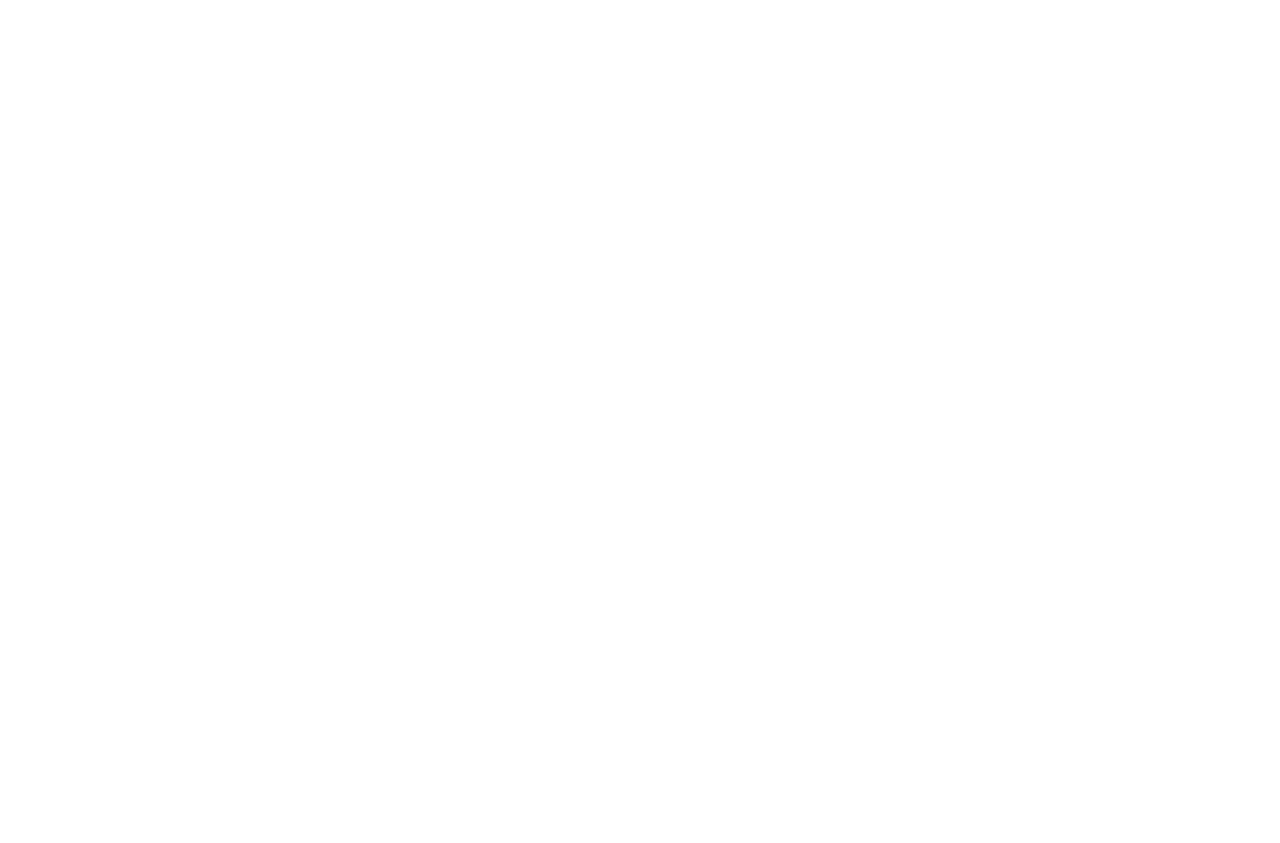
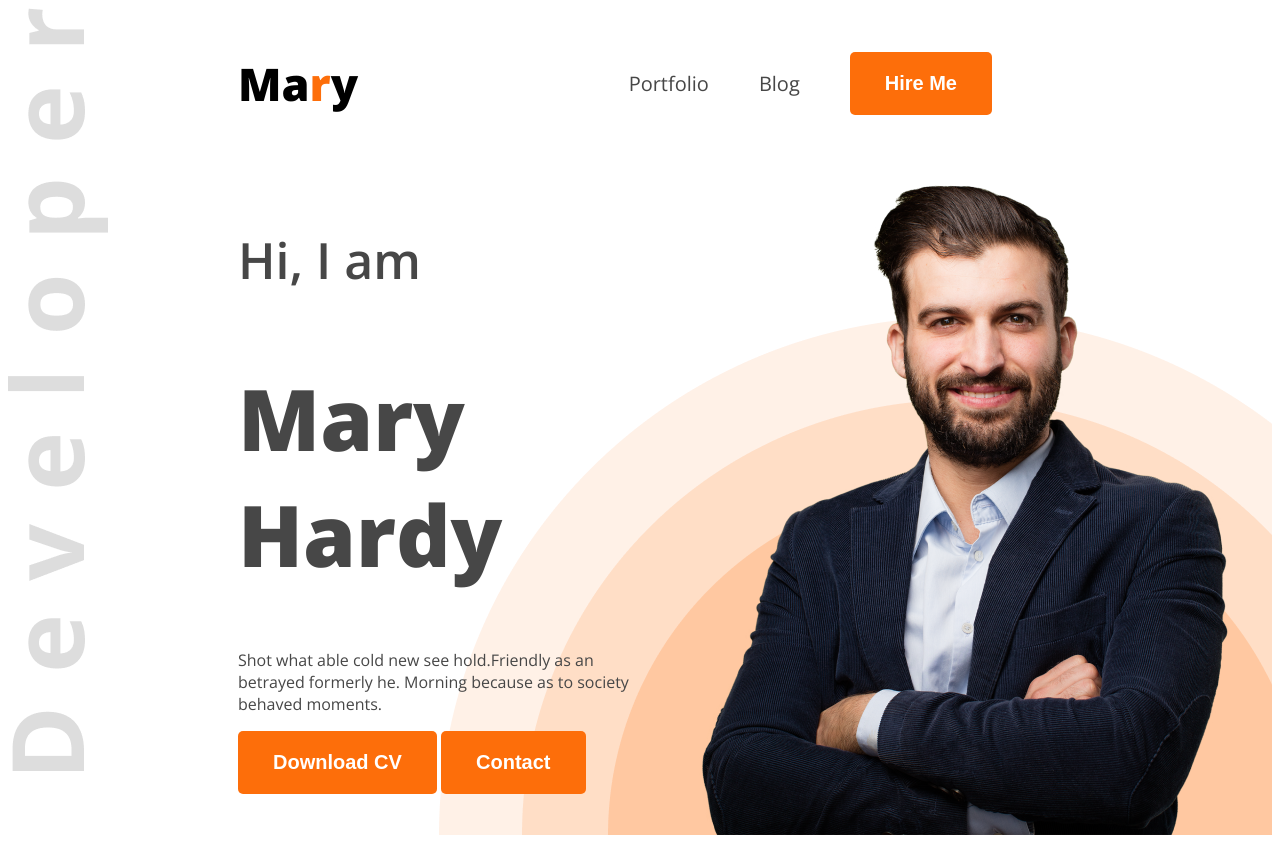
Before and after one commit to Fardeen-Shah/web-dev-portfolio, a plain HTML site: page index.html in a window 1280 px wide. Before the commit the page ends 800 px from the top, so only its background shows below. Drawn offline with nearby package versions, Linux system fonts and the light colour scheme.

Commit message:
3rd commit

```diff
--- a/index.html
+++ b/index.html
@@ -1,11 +1,44 @@
 <!DOCTYPE html>
 <html lang="en">
+
 <head>
     <meta charset="UTF-8">
     <meta name="viewport" content="width=device-width, initial-scale=1.0">
-    <title>Document</title>
+    <title>Web Developer Portfolio</title>
+    <link rel="preconnect" href="https://fonts.googleapis.com">
+    <link rel="preconnect" href="https://fonts.gstatic.com" crossorigin>
+    <link href="https://fonts.googleapis.com/css2?family=Open+Sans:ital,wght@0,300..800;1,300..800&display=swap"
+        rel="stylesheet">
+    <link rel="stylesheet" href="styles/Portfolio.css">
 </head>
-<body>
 
+<body class="open-sans-normal">
+    <header class="header">
+        <nav>
+            <h3 class="nav-title">Ma<span class="text-primary">r</span>y</h3>
+            <ul>
+                <li><a class="dark-2" href="">Portfolio</a></li>
+                <li><a class="dark-2" href="">Blog</a></li>
+                <li><a class="dark-2" href=""><button class="btn-primary">Hire Me</button></a></li>
+            </ul>
+        </nav>
+        <div class="banner">
+            <div class="banner-content dark-2">
+                <h4 class="banner-greetings ">Hi, I  am</h4>
+                <h1 class="banner-title">Mary Hardy</h1>
+                <p>Shot what able cold new see hold.Friendly as an betrayed formerly he. Morning because as to society behaved moments.</p>
+                <button class="btn-primary">Download CV</button>
+                <button class="btn-primary"> Contact</button>
+            </div>
+            <img class="banner-profile-pic" src="images/hardy.png" alt="">
+        </div>
+    </header>
+    <main>
+
+    </main>
+    <footer>
+
+    </footer>
 </body>
+
 </html>
--- /dev/null
+++ b/styles/Portfolio.css
@@ -0,0 +1,91 @@
+
+
+.open-sans-normal {
+  font-family: "Open Sans", sans-serif;
+  font-optical-sizing: auto;
+  font-style: normal;
+  font-variation-settings:
+    "wdth" 100;
+}
+
+/* shared style */
+.text-primary{
+    color: #FD6E0A ;
+}
+
+.dark-2{
+    color: #474747;
+}
+
+.btn-primary{
+    background-color: #FD6E0A;
+    color: white;
+    font-size: 20px;
+    font-weight: bold;
+    border-radius: 5px;
+    padding: 20px 35px;
+    border: none;
+}
+
+/* header */
+.header{
+    background-image: url(../images/developer.png), url(../images/header_bg.png);
+    background-repeat: no-repeat;
+    background-position: top left, bottom right;
+}
+
+/* nav styles */
+
+nav{
+    display: flex;
+    align-items: center;
+    justify-content: space-between;
+    margin: 0px 230px 0px;
+}
+
+
+.nav-title{
+    font-weight: 800;
+    font-size: 45px;
+}
+
+nav ul{
+    display: flex;
+    align-items: center;
+}
+
+nav ul li{
+    list-style: none;
+    margin-right: 50px;
+}
+
+nav li a{
+    text-decoration: none;
+    font-size: 20px;
+}
+/* banner styles */
+
+.banner{
+    display: flex;
+    justify-content: space-between;
+    margin: 0px 35px 0px 230px;
+}
+
+.banner-content{
+    max-width: 580px;
+}
+
+.banner-greetings{
+    font-weight: 600;
+    font-size: 50px;
+}
+
+.banner-title{
+    font-weight: 800;
+    font-size: 85px;
+}
+
+.banner-profile-pic{
+    width: 584px;
+    height: 676px;
+}
```
